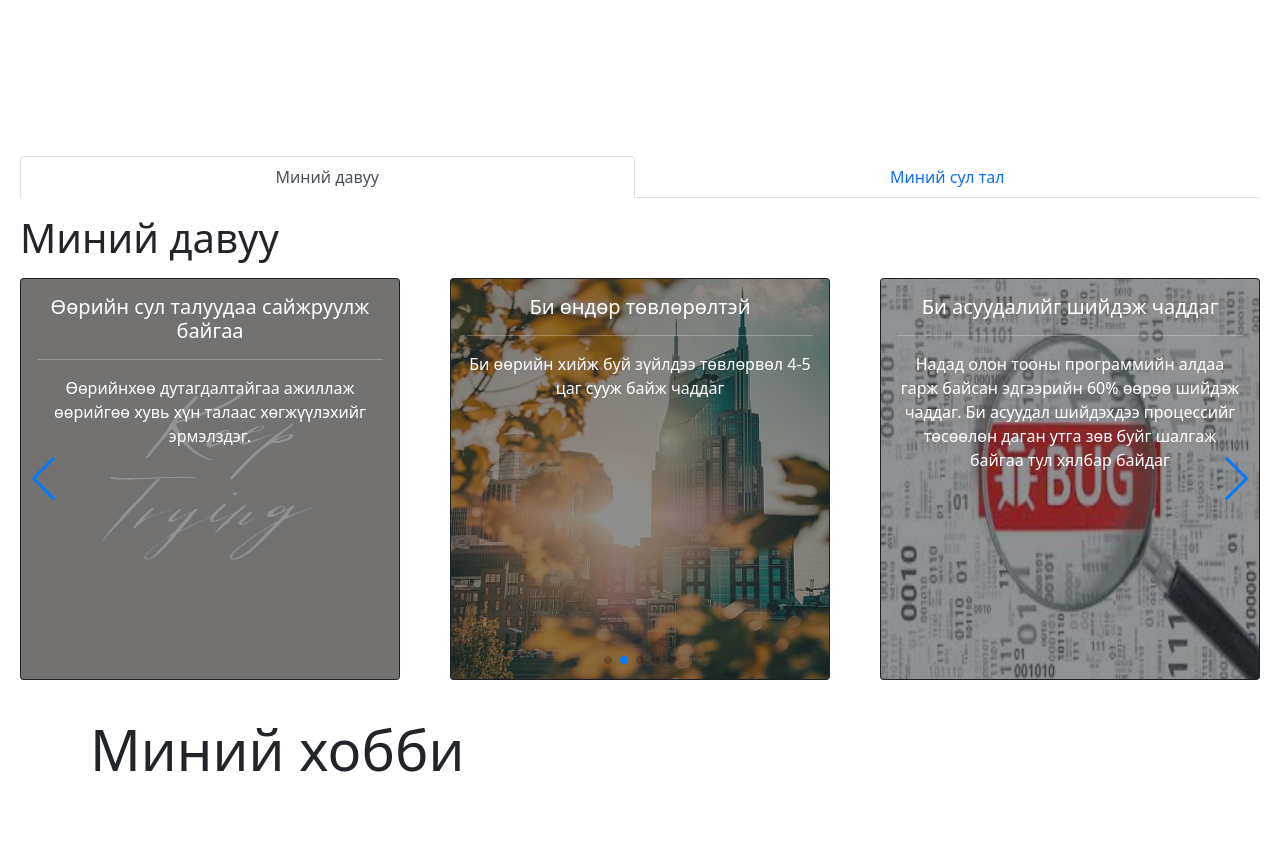
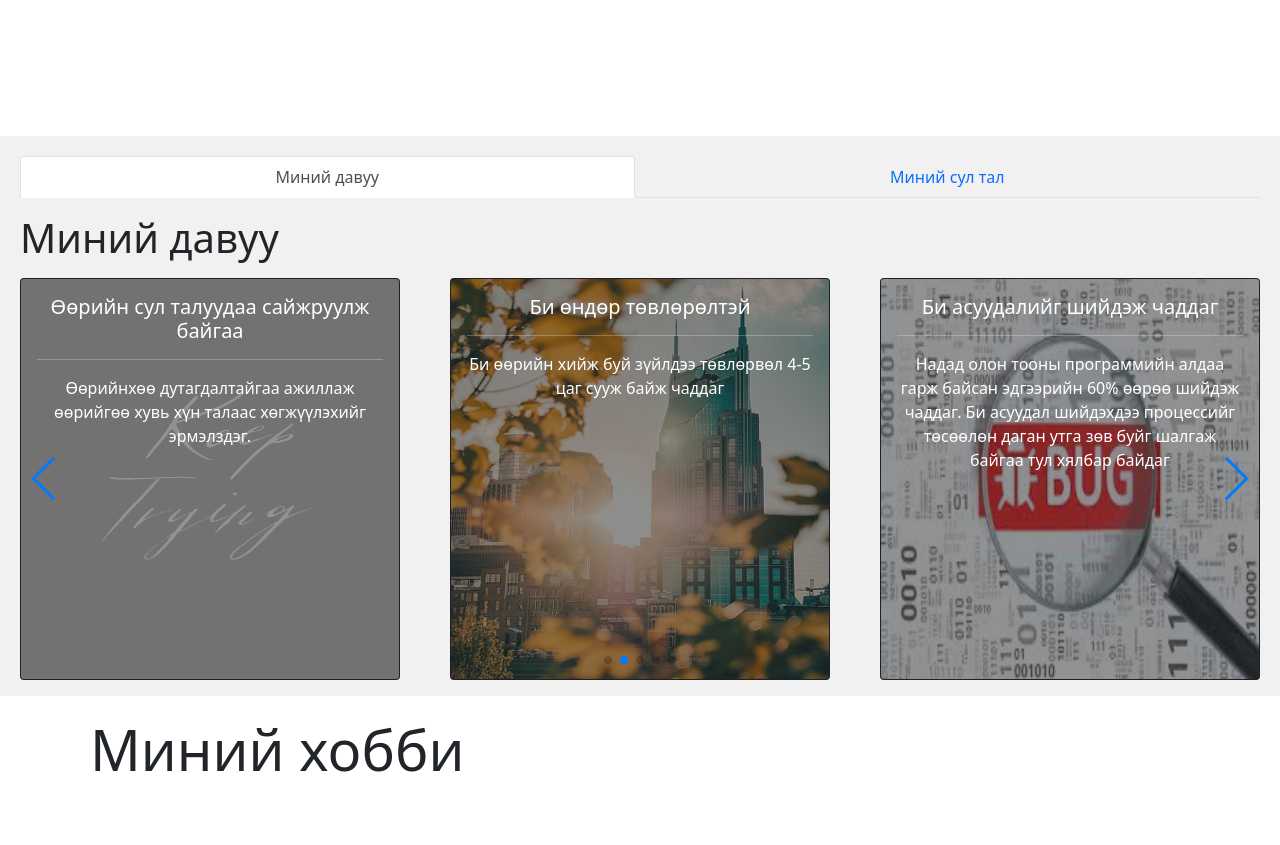
Before and after one commit to aagii20012/my-intro, a React (Create React App) app: page / in a window 1280 px wide. Shown: the part 720-1565 px from the top of the page. Built offline with nearby package versions, Linux system fonts and the light colour scheme.

Commit message:
change color

```diff
--- a/src/App.js
+++ b/src/App.js
@@ -14,7 +14,7 @@ function App() {
         <div id="Hello">
           <Hello />
         </div>
-        <div id="MySpec">
+        <div id="MySpec" style={{ backgroundColor: "#F0F1F0" }}>
           <MySpect />
         </div>
         <div id="MyHobies">
```
